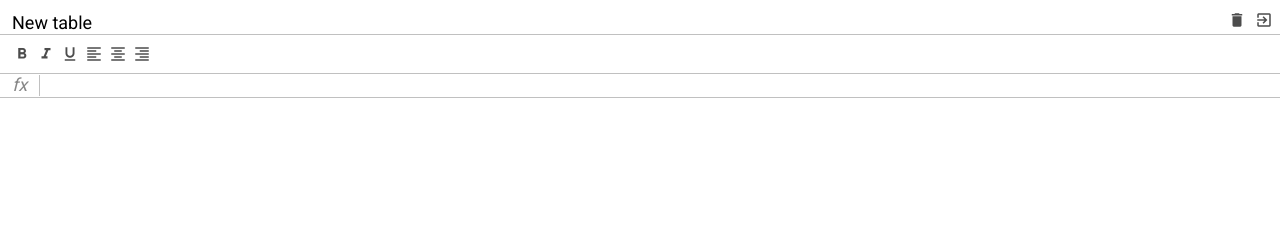
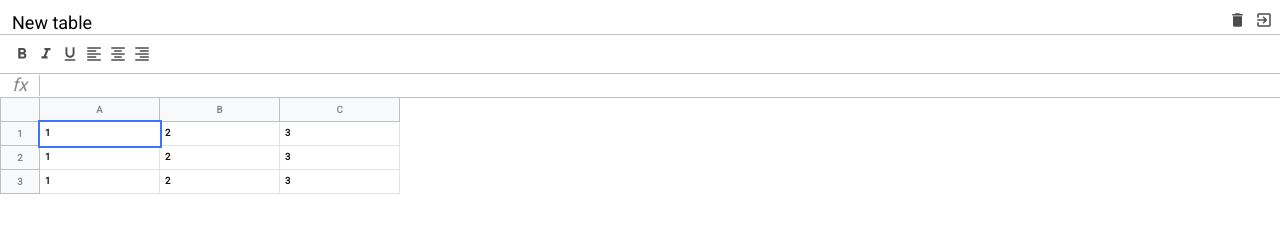
Before and after one commit to SheF1k/js-excel, a website built with webpack: page src/index.html in a window 1280 px wide. Built offline with nearby package versions, Linux system fonts and the light colour scheme.

Commit message:
feature(markup): add table

```diff
--- a/src/index.html
+++ b/src/index.html
@@ -54,6 +54,40 @@
             class="formula__input"
           ></div>
         </div>
+        <div class="table">
+          <div class="row">
+            <div class="row-info"></div>
+            <div class="row-data">
+              <div class="column">A</div>
+              <div class="column">B</div>
+              <div class="column">C</div>
+            </div>
+          </div>
+          <div class="row">
+            <div class="row-info">1</div>
+            <div class="row-data">
+              <div class="cell selected" contenteditable>1</div>
+              <div class="cell" contenteditable>2</div>
+              <div class="cell" contenteditable>3</div>
+            </div>
+          </div>
+          <div class="row">
+            <div class="row-info">2</div>
+            <div class="row-data">
+              <div class="cell" contenteditable>1</div>
+              <div class="cell" contenteditable>2</div>
+              <div class="cell" contenteditable>3</div>
+            </div>
+          </div>
+          <div class="row">
+            <div class="row-info">3</div>
+            <div class="row-data">
+              <div class="cell" contenteditable>1</div>
+              <div class="cell" contenteditable>2</div>
+              <div class="cell" contenteditable>3</div>
+            </div>
+          </div>
+        </div>
       </div>
     </div>
   </body>
--- a/src/scss/components/index.scss
+++ b/src/scss/components/index.scss
@@ -1,3 +1,4 @@
 @import './header';
 @import './toolbar';
 @import './formula';
+@import './table';
--- /dev/null
+++ b/src/scss/components/table.scss
@@ -0,0 +1,61 @@
+.table {
+  position: absolute;
+  left: 0;
+  right: 0;
+  top: $header-height + $toolbar-height + $formula-height;
+  overflow-x: auto;
+  padding-bottom: 2px;
+
+  .row {
+    display: flex;
+    min-height: 20px;
+    height: $row-height;
+  }
+
+  .row-info {
+    display: flex;
+    justify-content: center;
+    align-items: center;
+    min-width: $info-cell-width;
+    height: 100%;
+    border: 1px solid $border-color;
+    background: #f8f9fa;
+    border-top: none;
+  }
+
+  .row-data {
+    display: flex;
+  }
+
+  .column {
+    display: flex;
+    justify-content: center;
+    align-items: center;
+    background: #f8f9fa;
+    min-width: 40px;
+    width: $cell-width;
+    border: 1px solid $border-color;
+    height: 100%;
+    border-top: none;
+    border-left: 0;
+  }
+
+  .cell {
+    min-width: 40px;
+    padding: 5px;
+    width: $cell-width;
+    height: 100%;
+    border: 1px solid #e2e3e3;
+    border-top: none;
+    border-left: none;
+    color: #111;
+    white-space: nowrap;
+    outline: none;
+
+    &.selected {
+      border: none;
+      outline: 2px solid #3c74ff;
+      z-index: 2;
+    }
+  }
+}
--- a/src/scss/components/toolbar.scss
+++ b/src/scss/components/toolbar.scss
@@ -4,13 +4,12 @@
   left: 0;
   right: 0;
   top: $header-height;
-  height: $toolbar-height;
   border-top: 1px solid $border-color;
   border-bottom: 1px solid $border-color;
   padding: 7px 10px;
   display: flex;
 
   .button {
-    @include button(green)
+    @include button(green);
   }
 }
--- a/src/scss/index.scss
+++ b/src/scss/index.scss
@@ -3,6 +3,12 @@
 
 @import './utils/index';
 @import './components/index';
+
+html {
+  font-family: 'Roboto', sans-serif;
+  font-size: 12px;
+  font-weight: 600;
+}
 
 * {
   margin: 0;
@@ -10,12 +16,10 @@
   box-sizing: border-box;
 }
 
-body {
-  font-family: 'Roboto', sans-serif;
-  font-size: 12px;
-}
-
 .excel {
   position: relative;
   color: #888;
+  height: 100%;
+  font-size: 0.8rem;
+  max-width: 100%;
 }
--- a/src/scss/utils/_vars.scss
+++ b/src/scss/utils/_vars.scss
@@ -1,7 +1,8 @@
 $header-height: 34px;
 $toolbar-height: 40px;
 $formula-height: 24px;
+$row-height: 24px;
 
 $info-cell-width: 40px;
-
+$cell-width: 120px;
 $border-color: #c0c0c0;
```
